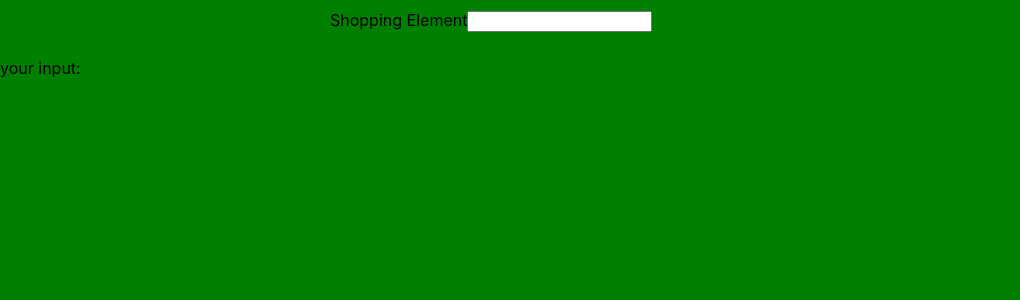
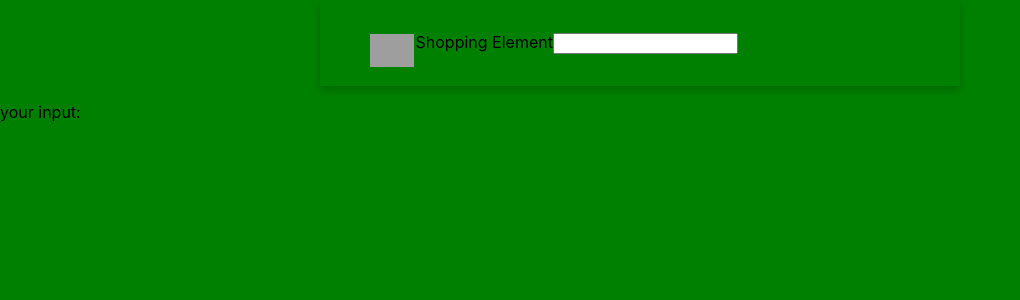
Before and after one commit to Lilandau/shoppingList, a Next.js app: page /shoppingElements/shoppingElements in a window 1280 px wide. Shown: the top 300 px of the page, without its empty margins (0-1020 px from the left). Built offline with nearby package versions, Linux system fonts and the light colour scheme; grey boxes are pictures that could not be loaded.

Commit message:
added trash icon for shopping list but is not centered for now

```diff
--- a/pages/index.module.css
+++ b/pages/index.module.css
@@ -1,10 +1,10 @@
 .card {
     box-shadow: 0 4px 8px 0 rgba(0,0,0,0.2);
-    transition: 0.3s;
     width: 80%;
     border-radius: 5px;
     background-color: white;
     margin: auto;
+    margin-top: 2rem;
 }
 
 .img{
--- a/pages/shoppingElements/shoppingElements.js
+++ b/pages/shoppingElements/shoppingElements.js
@@ -11,12 +11,19 @@ export default function ShoppingElements() {
 
     }
 
-    return (<>
+    return (
+        <>
             <div className={styles.shoppingElement}>
-                <label htmlFor="test">Shopping Element</label>
+                <div className={styles.trashbin}>
+                    <img src={'./icons/trash.png'} alt={'trash'}/>
+                </div>
+                <div>
+                    <label htmlFor="test">Shopping Element</label>
                 <input type="text" id="test" onChange={onInputChange}/>
+                </div>
             </div>
             <p>your input: {input}</p>
         </>
+
     )
 }
--- a/pages/shoppingElements/shoppingElements.module.css
+++ b/pages/shoppingElements/shoppingElements.module.css
@@ -1,5 +1,18 @@
-.shoppingElement{
-   margin: auto;
-   width: 50%;
-   padding: 10px;
+.shoppingElement {
+    margin: auto;
+    width: 50%;
+    padding-right: 3rem;
+    padding-left: 3rem;
+    padding-top: 2rem;
+    padding-bottom: 2rem;
+    box-shadow: 0 4px 8px 0 rgba(0, 0, 0, 0.2);
+    transition: 0.3s;
 }
+
+.trashbin img {
+    width: 8%;
+    float: left;
+    position: relative;
+    padding: 0;
+    margin: 2px;
+}
```
Also changed, not shown: public/icons/trash.png (added).
